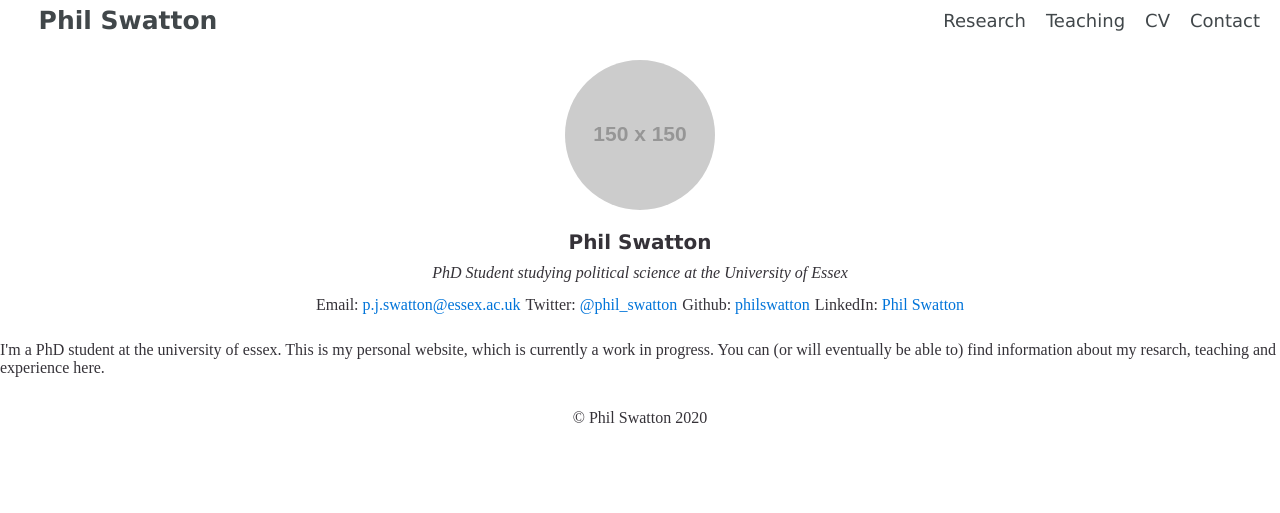
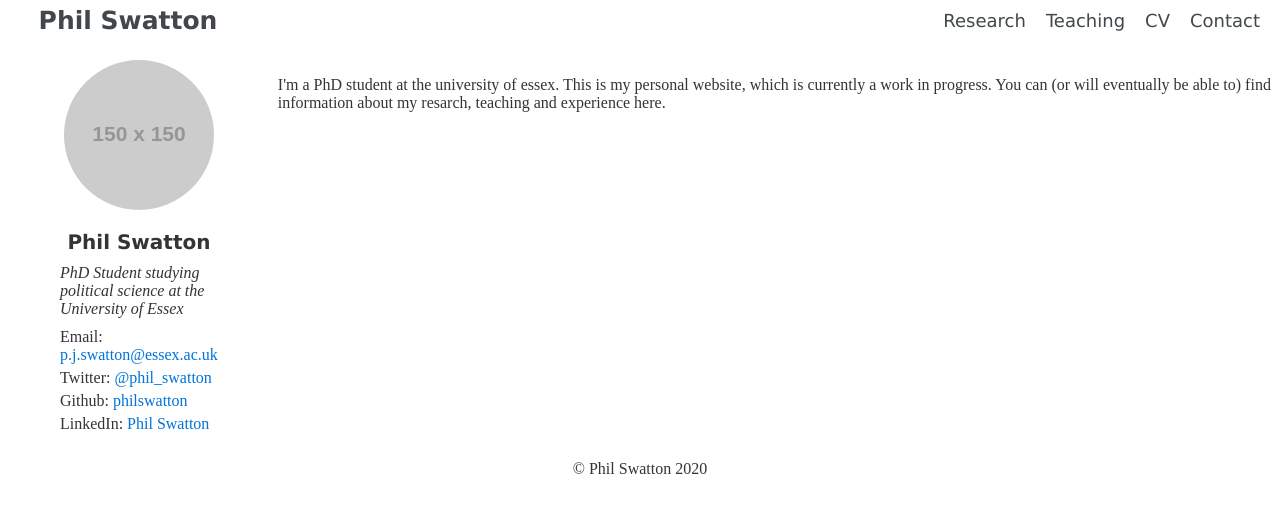
Before and after one commit to philswatton/philswatton.github.io, a Jekyll site: the page built from index.html, in a window 1280 px wide. Shown: the top 513 px of the page. Built offline with Jekyll 4.4.1, drawn with Linux system fonts in a browser that asks for light colours.

Commit message:
Update default.html
Fixed missplacement of <div>

```diff
--- a/_layouts/default.html
+++ b/_layouts/default.html
@@ -34,10 +34,10 @@
 					<li>LinkedIn: <a href="https://www.linkedin.com/in/philswatton/">Phil Swatton</a></ali>
 				</ul>
 			</div>
+				<main class="content">
+					{{ content }} <!-- content goes here -->
+				</main>
 		</div>
-		<main class="content">
-			{{ content }} <!-- content goes here -->
-		</main>
 		<footer>
 			<p>&#169 Phil Swatton 2020</p>
  		</footer>
```
